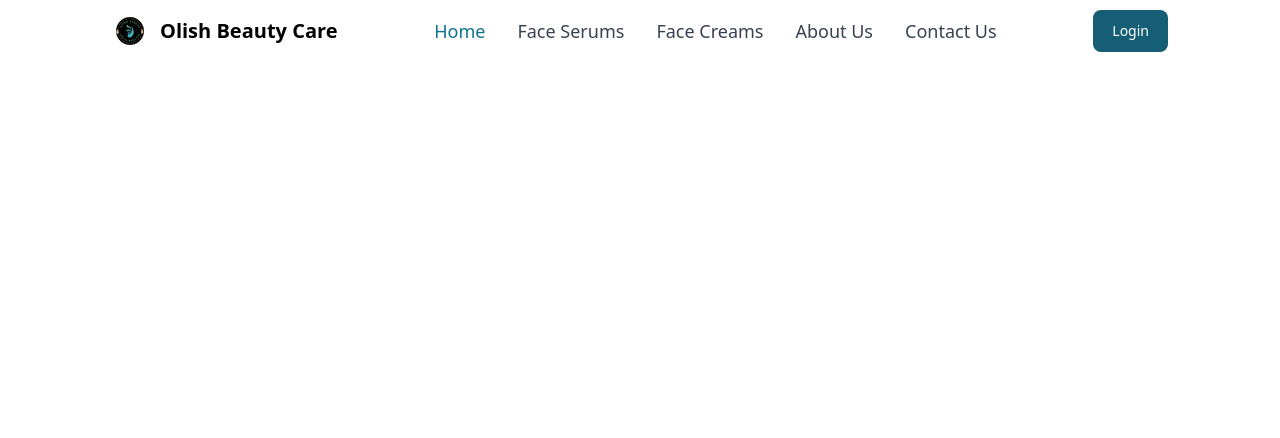
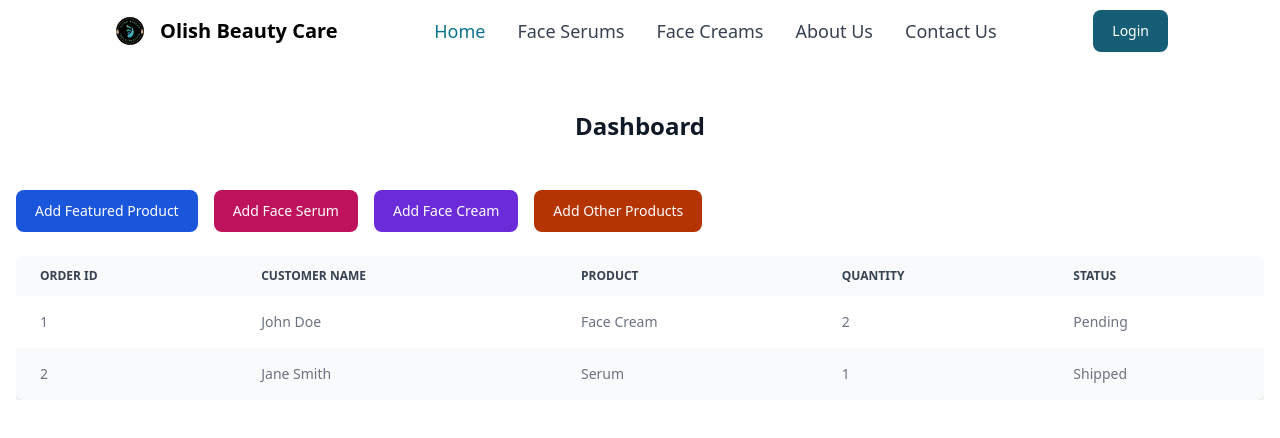
Before and after one commit to OnaliyVinukiy/Olish-Beauty-Care, a React (Vite) app in the folder frontend/: page /dashboard in a window 1280 px wide. Shown: the top 438 px of the page. Built offline with nearby package versions, Linux system fonts and the light colour scheme; no server answers.

Commit message:
Add routes for dashboard

```diff
--- a/frontend/src/App.tsx
+++ b/frontend/src/App.tsx
@@ -2,11 +2,16 @@ import { BrowserRouter as Router, Route, Routes } from "react-router-dom";
 import Home from "./pages/Home/Home";
 import { Navigationbar } from "./components/Navbar";
 import { Login } from "./pages/Home/components/Login";
+import Dashboard from "./pages/Admin/Dashboard";
 import { useState } from "react";
 
 function App() {
   const [openModal, setOpenModal] = useState(false);
-  const [user, setUser] = useState<{ name: string; email: string; avatar: string } | null>(null);
+  const [user, setUser] = useState<{
+    name: string;
+    email: string;
+    avatar: string;
+  } | null>(null);
 
   const handleLoginClick = () => {
     setOpenModal(true);
@@ -16,7 +21,11 @@ function App() {
     setUser(null);
   };
 
-  const handleLoginSuccess = (userData: { name: string; email: string; avatar: string }) => {
+  const handleLoginSuccess = (userData: {
+    name: string;
+    email: string;
+    avatar: string;
+  }) => {
     setUser(userData);
   };
 
@@ -39,8 +48,8 @@ function App() {
 
       <Routes>
         <Route path="/" element={<Home />} />
+        <Route path="/dashboard" element={<Dashboard />} />
       </Routes>
-
     </Router>
   );
 }
```
